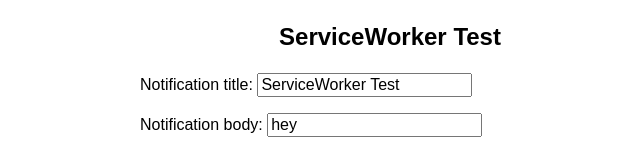
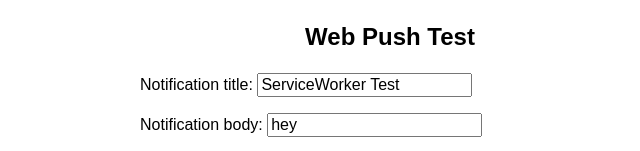
Before and after one commit to potch/swtest, a website: page index.html in a window 1280 px wide. Shown: the top 151 px of the page, without its empty margins (250-890 px from the left). Drawn offline with Linux system fonts and the light colour scheme.

Commit message:
updated name

```diff
--- a/index.html
+++ b/index.html
@@ -3,7 +3,7 @@
   <head>
     <meta charset="utf-8">
     <meta name="viewport" content="width=device-width, user-scalable=no, initial-scale=1, maximum-scale=1">
-    <title>ServiceWorker Test</title>
+    <title>Web Push Test</title>
     <style>
       body {
         font-family: sans-serif;
@@ -31,7 +31,7 @@
   </head>
   <body>
     <article>
-      <h1>ServiceWorker Test</h1>
+      <h1>Web Push Test</h1>
 
       <form id="form">
         <p><label for="title">Notification title:</label> <input value="ServiceWorker Test" id="title">
```
